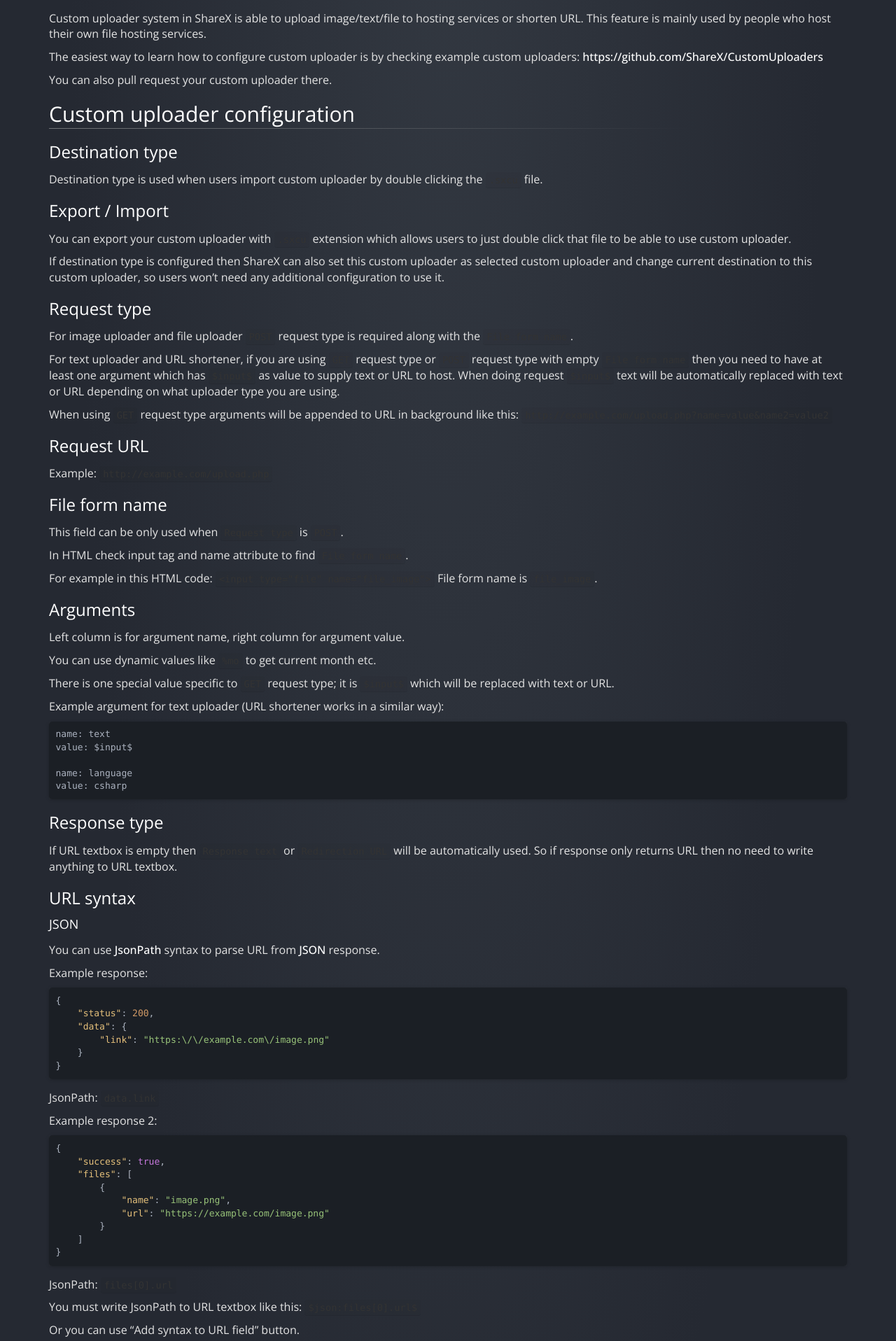
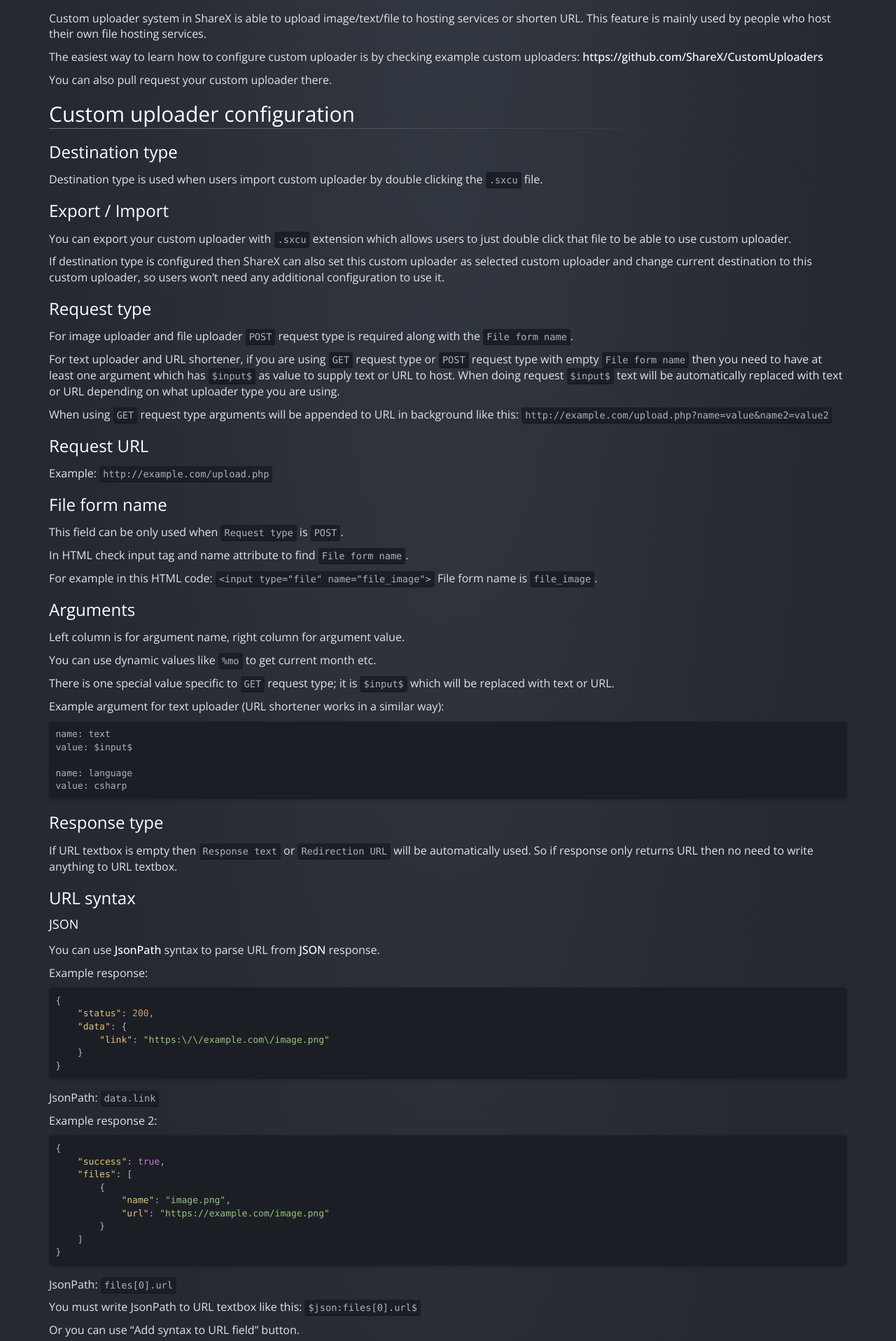
Before and after one commit to ShareX/sharex.github.io, a Jekyll site: the page built from docs/custom-uploader.md, in a window 1280 px wide. Shown: the part 305-2221 px from the top of the page at 70% size. Built offline with Jekyll 4.4.1, drawn with Linux system fonts in a browser that asks for light colours; nearby versions of some CDN libraries.

Commit message:
Improve inline code syntax

```diff
--- a/css/main.scss
+++ b/css/main.scss
@@ -528,29 +528,26 @@ footer {
 
     pre {
         border-radius: 5px;
-        background: #1b1f25;
+        background-color: #1b1f25;
         box-shadow: 0px 1px 5px rgba(0, 0, 0, 0.2);
         border: none;
         margin-bottom: 15px;
     }
 
     code.highlighter-rouge {
-        font-family: Consolas, "Liberation Mono", Menlo, Courier, monospace;
         padding: 3px 5px;
         margin: 0px;
         font-size: 85%;
-        color: #337ab7;
-        color: #333;
-        background-color: rgba(0, 0, 0, 0.03);
+        color: #abb2bf;
+        background-color: #1b1f25;
         border-radius: 3px;
-        box-shadow: 0px 1px 0px rgba(0, 0, 0, 0.1);
+        box-shadow: 0px 1px 0px rgba(0, 0, 0, 0.6);
     }
 
     kbd {
         display: inline-block;
-        padding: 3px 5px;
+        padding: 4px 5px;
         font-size: 11px;
-        line-height: 10px;
         color: #555;
         vertical-align: middle;
         background-color: #fcfcfc;
```
